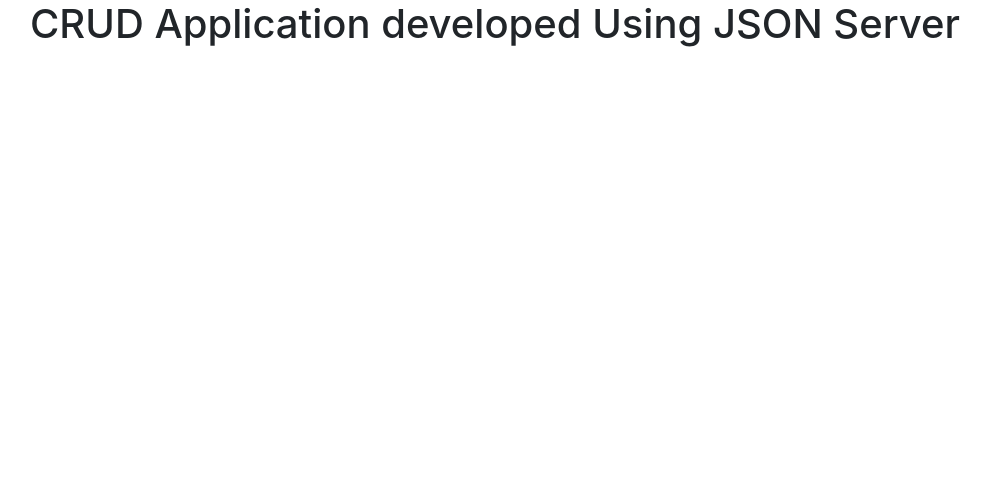
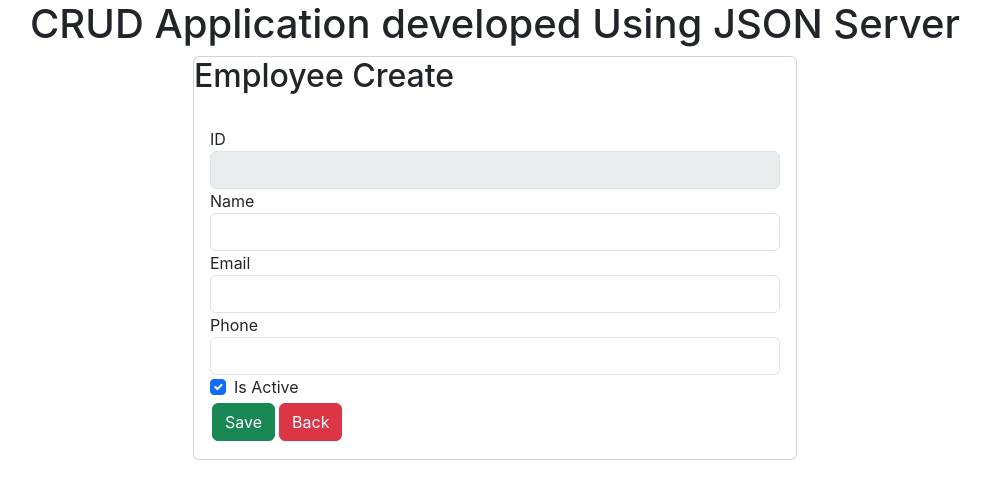
Before and after one commit to KumarAmit-Singh/crud-application-json-server, a React (Create React App) app: page /crud-application_json-server/employee/create in a window 1280 px wide. Shown: the top 498 px of the page, without its empty margins (145-1136 px from the left). Built offline with nearby package versions, Linux system fonts and the light colour scheme.

Commit message:
add-some feature

```diff
--- a/db.json
+++ b/db.json
@@ -1,16 +1,31 @@
 {
   "employee": [
     {
-        "id": "9fde",
-        "name": "Amit Kumar Singh",
-        "email": "ammit@gmail.com",
-        "phone": "1234567890"
+      "id": "854f",
+      "name": "Amit Singh",
+      "email": "amitkms95@gmail.com",
+      "phone": "8601527876",
+      "active": true
     },
     {
-        "id": "a2aa",
-        "name": "dafsffg",
-        "email": "3rw4te",
-        "phone": "eqrewret",
+      "id": "056e",
+      "name": "Amit Singh rajpoot",
+      "email": "amitkms95@gmail.com",
+      "phone": "8601527876",
+      "active": true
+    },
+    {
+      "id": "1539",
+      "name": "Amit Singh DAFSFB",
+      "email": "amitkms95@gmail.com",
+      "phone": "8601527876",
+      "active": true
+    },
+    {
+      "id": "3a93",
+      "name": "Amit Singh glouddsbkds",
+      "email": "amitkms95@gmail.com",
+      "phone": "8601527876",
       "active": true
     }
   ]
--- a/package.json
+++ b/package.json
@@ -1,4 +1,5 @@
 {
+  "homepage": "",
   "name": "crud-application",
   "version": "0.1.0",
   "private": true,
@@ -15,6 +16,8 @@
   },
   "scripts": {
     "start": "react-scripts start",
+    "predeploy": "npm run build",
+    "deploy": "gh-pages -d build",
     "build": "react-scripts build",
     "test": "react-scripts test",
     "eject": "react-scripts eject"
--- a/src/App.js
+++ b/src/App.js
@@ -14,16 +14,15 @@
       <h1>CRUD Application developed Using JSON Server</h1>
       <BrowserRouter>
         <Routes>
-          <Route path='/' element={<EmpListing />}></Route>
-          <Route path='/employee/create' element={<EmpCreate />}></Route>
+          <Route path='/crud-application_json-server' element={<EmpListing />}></Route>
+          <Route path='/crud-application_json-server/employee/create' element={<EmpCreate />}></Route>
 
-          <Route path='/employee/detail/:empid' element={<EmpDetail />}></Route>
-          <Route path='/employee/edit/:empid' element={<EmpEdit />}></Route>
+          <Route path='/crud-application_json-server/employee/detail/:empid' element={<EmpDetail />}></Route>
+          <Route path='/crud-application_json-server/employee/edit/:empid' element={<EmpEdit />}></Route>
         </Routes>
       </BrowserRouter>
     </div>
   );
 
 }
-
 export default App;
--- a/src/EmpCreate.js
+++ b/src/EmpCreate.js
@@ -24,7 +24,7 @@
             body : JSON.stringify(empdata)
         }).then((res) => {
             alert('Saved Successfully.')
-            navigate('/')
+            navigate('/crud-application_json-server')
         }).catch((error) => {
             console.log(error.message)
         })
@@ -82,7 +82,7 @@
                                     <div className="col-lg-12">
                                         <div className="form-group">
                                            <button className="btn btn-success" type="submit">Save</button>
-                                           <Link to="/" className="btn btn-danger">Back</Link>
+                                           <Link to="/crud-application_json-server" className="btn btn-danger">Back</Link>
                                         </div>
                                     </div>
                                 </div>
--- a/src/EmpDetail.js
+++ b/src/EmpDetail.js
@@ -35,7 +35,7 @@
                             <h3>Contact Details</h3>
                             <h5>Email is : {empdata.email}</h5>
                             <h5>Phone is : {empdata.phone}</h5>
-                            <Link className="btn btn-danger" to="/">Back to Listing</Link>
+                            <Link className="btn btn-danger" to="/crud-application_json-server">Back to Listing</Link>
                         </div>
                     }
                 </div>
--- a/src/EmpEdit.js
+++ b/src/EmpEdit.js
@@ -18,43 +18,42 @@
         })
     }, []);
 
-    const[id,idchange]=useState("");
-    const[name,namechange]=useState("");
-    const[email,emailchange]=useState("");
-    const[phone,phonechange]=useState("");
-    const[active,activechange]=useState(true);
-    const[validation,valchange]=useState(false);
+    const [id, idchange] = useState("");
+    const [name, namechange] = useState("");
+    const [email, emailchange] = useState("");
+    const [phone, phonechange] = useState("");
+    const [active, activechange] = useState(true);
+    const [validation, valchange] = useState(false);
 
 
-    const navigate=useNavigate();
+    const navigate = useNavigate();
 
-    const handlesubmit=(e)=>{
+    const handlesubmit = (e) => {
         e.preventDefault();
-      const empdata={id,name,email,phone,active};
+        const empdata = { id, name, email, phone, active };
 
 
-      fetch("http://localhost:8000/employee/"+empid,{
-        method:"PUT",
-        headers:{"content-type":"application/json"},
-        body:JSON.stringify(empdata)
-      }).then((res)=>{
+        fetch("http://localhost:8001/employee/" + empid, {
+            method: "PUT",
+            headers: { "content-type": "application/json" },
+            body: JSON.stringify(empdata)
+        }).then((res) => {
             alert('Saved successfully.')
-        navigate('/');
-      }).catch((err)=>{
+            navigate('/crud-application_json-server');
+        }).catch((err) => {
             console.log(err.message)
         })
 
     }
     return (
         <div>
-
             <div className="row">
                 <div className="offset-lg-3 col-lg-6">
                     <form className="container" onSubmit={handlesubmit}>
 
-                    <div className="card" style={{"textAlign":"left"}}>
+                        <div className="card" style={{ "textAlign": "left" }}>
                             <div className="card-title">
-                            <h2 style={{paddingLeft:"10px"}}>Employee Edit</h2>
+                                <h2 style={{ paddingLeft: "10px" }}>Employee Edit</h2>
                             </div>
                             <div className="card-body">
 
@@ -63,43 +62,43 @@
                                     <div className="col-lg-12">
                                         <div className="form-group">
                                             <label>ID</label>
-                                        <input value={id} y className="form-control"></input>
+                                            <input value={id} className="form-control" />
                                         </div>
                                     </div>
 
                                     <div className="col-lg-12">
                                         <div className="form-group">
                                             <label>Name</label>
-                                        <input required value={name} onMouseDown={e=>valchange(true)} onChange={e=>namechange(e.target.value)} className="form-control"></input>
-                                    {name.length==0 && validation && <span className="text-danger">Enter the name</span>}
+                                            <input required value={name} onMouseDown={e => valchange(true)} onChange={(e)=> namechange(e.target.value)} className="form-control" />
+                                            {name.length == 0 && validation && <span className="text-danger">Enter the name</span>}
                                         </div>
                                     </div>
 
                                     <div className="col-lg-12">
                                         <div className="form-group">
                                             <label>Email</label>
-                                        <input value={email} onChange={e=>emailchange(e.target.value)} className="form-control"></input>
+                                            <input value={email} onChange={(e) => emailchange(e.target.value)} className="form-control" />
                                         </div>
                                     </div>
 
                                     <div className="col-lg-12">
                                         <div className="form-group">
                                             <label>Phone</label>
-                                        <input value={phone} onChange={e=>phonechange(e.target.value)} className="form-control"></input>
+                                            <input value={phone} onChange={(e) => phonechange(e.target.value)} className="form-control" />
                                         </div>
                                     </div>
 
                                     <div className="col-lg-12">
                                         <div className="form-check">
-                                    <input checked={active} onChange={e=>activechange(e.target.checked)} type="checkbox" className="form-check-input"></input>
-                                        <label  className="form-check-label">Is Active</label>
+                                            <input checked={active} onChange={(e) => activechange(e.target.checked)} type="checkbox" className="form-check-input"></input>
+                                            <label className="form-check-label">Is Active</label>
 
                                         </div>
                                     </div>
                                     <div className="col-lg-12">
                                         <div className="form-group">
                                             <button className="btn btn-success" type="submit">Save</button>
-                                       <Link to="/" className="btn btn-danger">Back</Link>
+                                            <Link to="/crud-application_json-server" className="btn btn-danger">Back</Link>
                                         </div>
                                     </div>
 
--- a/src/EmpListing.js
+++ b/src/EmpListing.js
@@ -7,11 +7,11 @@
     const navigate = useNavigate()
 
     const LoadDetail = (id) => {
-        navigate("/employee/detail/" +id)
+        navigate("/crud-application_json-server/employee/detail/" +id)
     }
 
     const LoadEdit = (id) => {
-        navigate("/employee/edit/" +id)
+        navigate("/crud-application_json-server/employee/edit/" +id)
     }
 
     const RemoveFunction = (id) => {
@@ -47,7 +47,7 @@
                 </div>
                 <div className="card-body">
                     <div className="divbtn">
-                        <Link to='employee/create'
+                        <Link to='/crud-application_json-server/employee/create'
                         className="btn btn-success">Add New (+)</Link>
                     </div>
                     <table className="table table-bordered">
```
Lines whose indentation alone changed are shown as unchanged.
